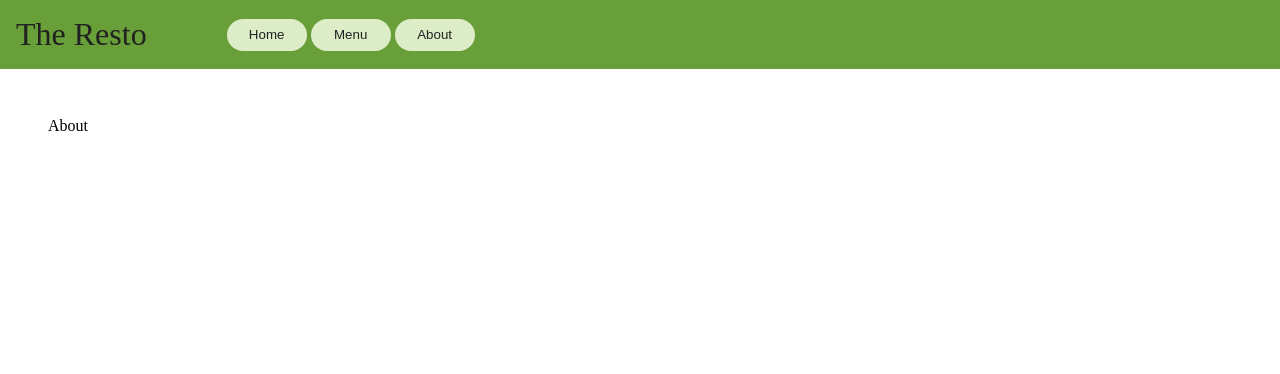
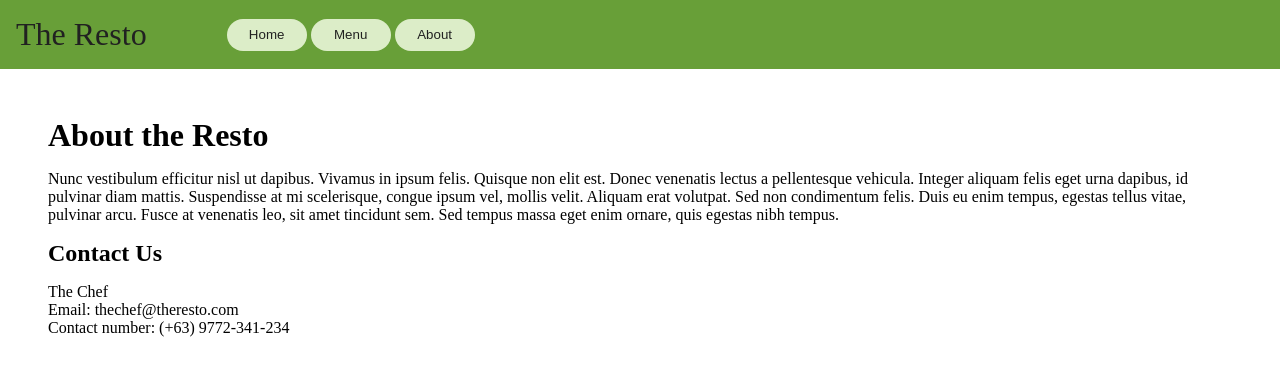
Before and after one commit to tyrone-offshorly/restaurant-page, a website built with webpack: page src/template.html in a window 1280 px wide. Both pictures are taken after a click on the button "About". Built offline with nearby package versions, Linux system fonts and the light colour scheme.

Commit message:
Add description to the about page

```diff
--- a/src/pages/about.js
+++ b/src/pages/about.js
@@ -2,8 +2,31 @@ const aboutPage = () => {
   const content = document.querySelector("#content");
 
   const div = document.createElement('div');
-  div.textContent = "About";
+  div.classList.add('about');
+  const articleTitle = document.createElement('h1');
+  articleTitle.textContent = "About the Resto"
 
+  const aboutTheResto = document.createElement('p');
+  aboutTheResto.textContent = "Nunc vestibulum efficitur nisl ut dapibus. Vivamus in ipsum felis. Quisque non elit est. Donec venenatis lectus a pellentesque vehicula. Integer aliquam felis eget urna dapibus, id pulvinar diam mattis. Suspendisse at mi scelerisque, congue ipsum vel, mollis velit. Aliquam erat volutpat. Sed non condimentum felis. Duis eu enim tempus, egestas tellus vitae, pulvinar arcu. Fusce at venenatis leo, sit amet tincidunt sem. Sed tempus massa eget enim ornare, quis egestas nibh tempus."
+
+  const contact = document.createElement('h2');
+  contact.textContent = "Contact Us"
+
+  const contactPerson = document.createElement('p');
+  contactPerson.textContent = "The Chef"
+
+  const email = document.createElement('p');
+  email.textContent = "Email: thechef@theresto.com"
+
+  const contactNumber = document.createElement('p');
+  contactNumber.textContent = "Contact number: (+63) 9772-341-234"
+
+  div.append(articleTitle);
+  div.append(aboutTheResto);
+  div.append(contact);
+  div.append(contactPerson);
+  div.append(email);
+  div.append(contactNumber);
   content.append(div);
 }
 
--- a/src/style.css
+++ b/src/style.css
@@ -83,6 +83,9 @@ header {
   justify-self: center;
   align-self: center;
 }
+.about h1, .about h1 + p,  .about h2 {
+  margin-bottom: 1rem;
+}
 .card-desc {
   grid-row: 2 / 3;
   grid-column: 1 / 3;
```
